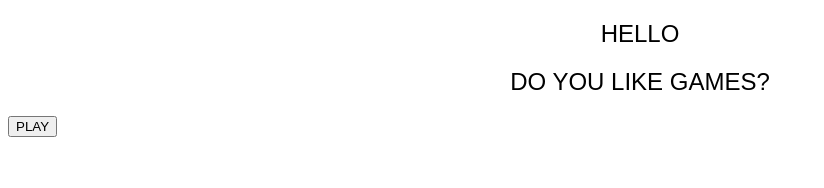
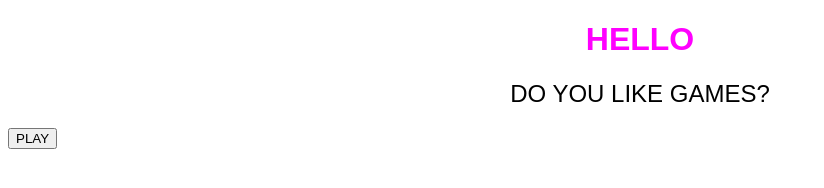
Before and after one commit to timeisnowandnotlater/argfireandwater, a plain HTML site: page index.html in a window 1280 px wide. Shown: the whole page, without its empty margins (0-824 px from the left). Drawn offline with Linux system fonts and the light colour scheme.

Commit message:
Update index.html

```diff
--- a/index.html
+++ b/index.html
@@ -6,7 +6,7 @@
         <link rel="stylesheet" href="styles.css">
     </head>
     <body>
-        <h2 style="color:rgb;(255, 0, 255);">HELLO</h1>
+        <h1 style="color:rgb(255, 0, 255);">HELLO</h1>
         <h2>DO YOU LIKE GAMES?</h2>
         <p id="demo" style="display:none">BLUE OR RED?</p>
 
```
